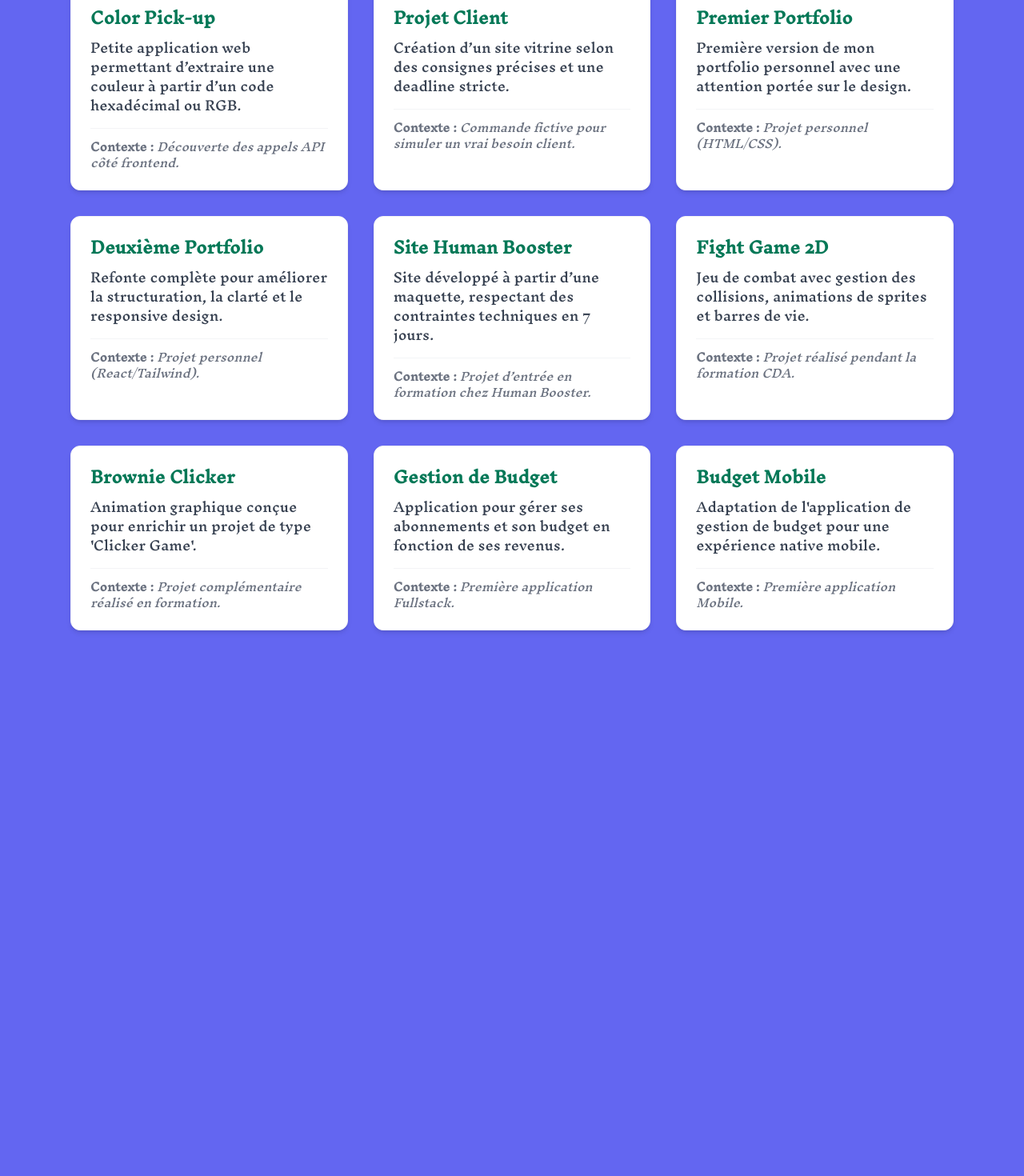
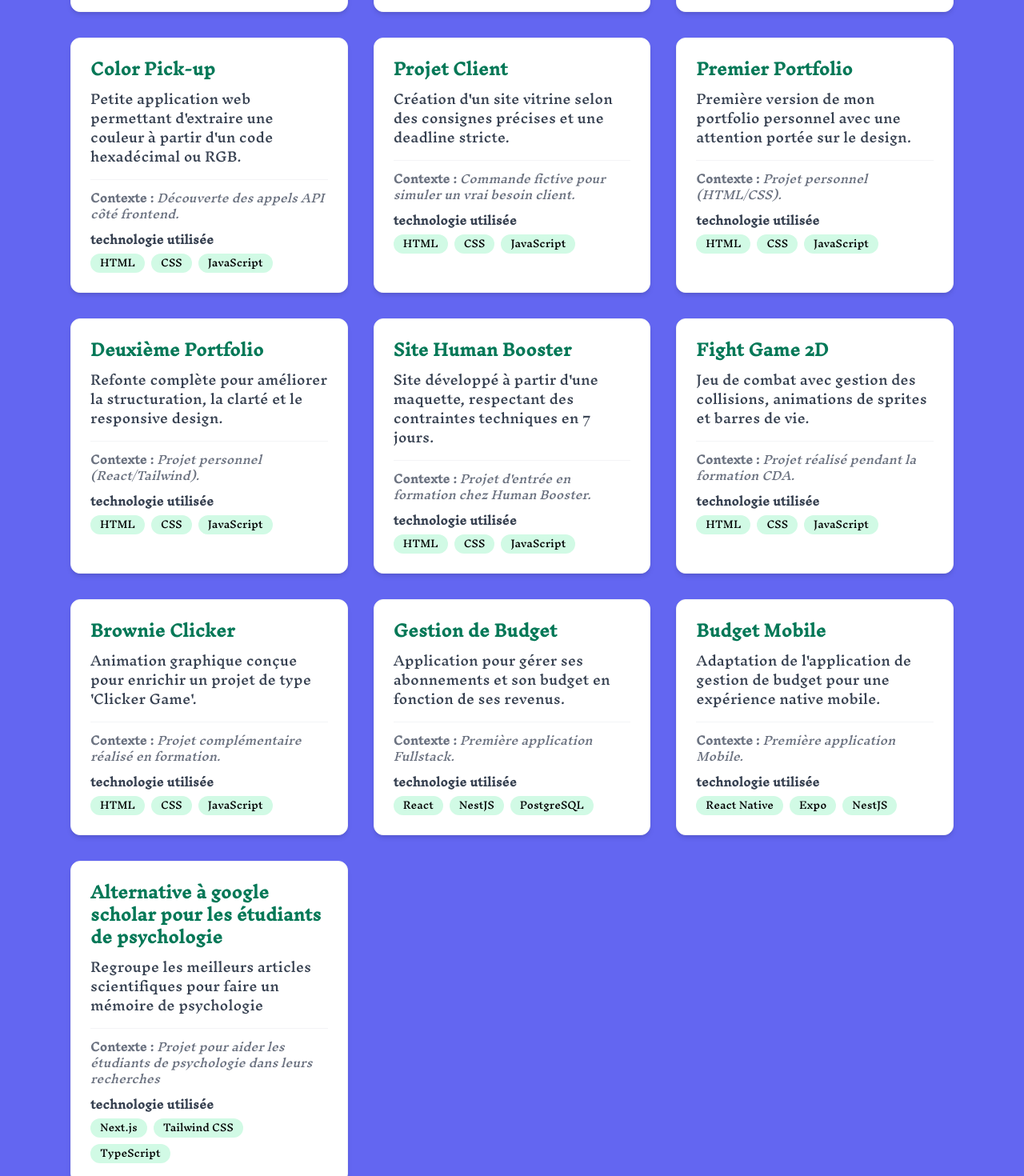
Before and after one commit to emixam113/portfolio-react, a React (Vite) app: page /projets in a window 1280 px wide. Shown: the part 660-2130 px from the top of the page at 80% size. Before the commit the page ends 1488 px from the top, so only its background shows below. Built offline with nearby package versions, Linux system fonts and the light colour scheme.

Commit message:
add project

```diff
--- a/src/components/ProjectCard.jsx
+++ b/src/components/ProjectCard.jsx
@@ -1,6 +1,6 @@
 import { motion } from "framer-motion";
 
-export default function ProjectCard({ title, description, context }) {
+export default function ProjectCard({ title, description, context, technologie }) {
     return (
         <motion.div
             className="bg-white rounded-xl shadow-md p-5 md:p-6 border border-gray-100 cursor-pointer w-full max-w-sm md:max-w-md mx-auto"
@@ -11,21 +11,48 @@ export default function ProjectCard({ title, description, context }) {
             whileHover={{ scale: 1.03 }}
             transition={{ type: "spring", stiffness: 300, damping: 20 }}
         >
-            {/* Titre : text-lg sur mobile, text-xl sur desktop */}
+            {/* Titre */}
             <h2 className="text-lg md:text-xl font-bold mb-3 text-emerald-700 font-InknutAntiqua">
                 {title}
             </h2>
 
-            {/* Description : text-sm pour éviter les blocs de texte trop longs sur petit écran */}
+            {/* Description */}
             <p className="text-sm md:text-base mb-4 text-gray-700 leading-relaxed">
                 {description}
             </p>
 
-            {/* Contexte : souligné par une petite bordure pour la structure */}
-            <div className="pt-3 border-t border-gray-100">
-                <p className="text-xs md:text-sm italic text-gray-500">
-                    <span className="font-semibold not-italic">Contexte :</span> {context}
-                </p>
+            {/* Contexte et Technologies */}
+            <div className="pt-3 border-t border-gray-100 space-y-3">
+                {/* Contexte */}
+                <div>
+                    <p className="text-xs md:text-sm italic text-gray-500">
+                        <span className="font-semibold not-italic">Contexte : </span>
+                        {context}
+                    </p>
+                </div>
+
+                {/* Technologies */}
+                <div>
+                    <p className="text-xs md:text-sm font-semibold text-gray-700 mb-2">
+                        technologie utilisée
+                    </p>
+                    <div className="flex flex-wrap gap-2">
+                        {Array.isArray(technologie) ? (
+                            technologie.map((tech, index) => (
+                                <span
+                                    key={index}
+                                    className="px-3 py-1 bg-emerald-100 text-black rounded-full text-xs font-medium hover:bg-emerald-200 transition-colors"
+                                >
+                                    {tech}
+                                </span>
+                            ))
+                        ) : (
+                            <span className="px-3 py-1 bg-emerald-100 text-emerald-700 rounded-full text-xs font-medium">
+                                {technologie}
+                            </span>
+                        )}
+                    </div>
+                </div>
             </div>
         </motion.div>
     );
--- a/src/pages/projets.jsx
+++ b/src/pages/projets.jsx
@@ -5,70 +5,86 @@ export default function Projets() {
     const projects = [
         {
             title: "Casse-Brique",
-            description: "Projet d’initiation pour apprendre les bases de l’animation, des événements clavier et de la gestion des collisions.",
-            context: "Projet réalisé dans le cadre de ma licence de psychologie (UE libre) avec la documentation MDN."
+            description: "Projet d'initiation pour apprendre les bases de l'animation, des événements clavier et de la gestion des collisions.",
+            context: "Projet réalisé dans le cadre de ma licence de psychologie (UE libre) avec la documentation MDN.",
+            technologie: ["HTML", "CSS", "JavaScript"]
         },
         {
             title: "Pac-Man",
-            description: "Développement d’un mini-jeu pour le contrôle au clavier.",
-            context: "Étape intermédiaire pour comprendre comment organiser son code."
+            description: "Développement d'un mini-jeu pour le contrôle au clavier.",
+            context: "Étape intermédiaire pour comprendre comment organiser son code.",
+            technologie: ["HTML", "CSS", "JavaScript"]
         },
         {
             title: "Space-Invader",
             description: "Jeu complet avec animations, contrôles clavier et détection de collisions.",
-            context: "Projet de consolidation pour finaliser mon apprentissage des bases du JS."
+            context: "Projet de consolidation pour finaliser mon apprentissage des bases du JS.",
+            technologie: ["HTML", "CSS", "JavaScript"]
         },
         {
             title: "Color Pick-up",
-            description: "Petite application web permettant d’extraire une couleur à partir d’un code hexadécimal ou RGB.",
-            context: "Découverte des appels API côté frontend."
+            description: "Petite application web permettant d'extraire une couleur à partir d'un code hexadécimal ou RGB.",
+            context: "Découverte des appels API côté frontend.",
+            technologie: ["HTML", "CSS", "JavaScript"]
         },
         {
             title: "Projet Client",
-            description: "Création d’un site vitrine selon des consignes précises et une deadline stricte.",
-            context: "Commande fictive pour simuler un vrai besoin client."
+            description: "Création d'un site vitrine selon des consignes précises et une deadline stricte.",
+            context: "Commande fictive pour simuler un vrai besoin client.",
+            technologie: ["HTML", "CSS", "JavaScript"]
         },
         {
             title: "Premier Portfolio",
             description: "Première version de mon portfolio personnel avec une attention portée sur le design.",
-            context: "Projet personnel (HTML/CSS)."
+            context: "Projet personnel (HTML/CSS).",
+            technologie: ["HTML", "CSS", "JavaScript"]
         },
         {
             title: "Deuxième Portfolio",
             description: "Refonte complète pour améliorer la structuration, la clarté et le responsive design.",
-            context: "Projet personnel (React/Tailwind)."
+            context: "Projet personnel (React/Tailwind).",
+            technologie: ["HTML", "CSS", "JavaScript"]
         },
         {
             title: "Site Human Booster",
-            description: "Site développé à partir d’une maquette, respectant des contraintes techniques en 7 jours.",
-            context: "Projet d’entrée en formation chez Human Booster."
+            description: "Site développé à partir d'une maquette, respectant des contraintes techniques en 7 jours.",
+            context: "Projet d'entrée en formation chez Human Booster.",
+            technologie: ["HTML", "CSS", "JavaScript"]
         },
         {
             title: "Fight Game 2D",
             description: "Jeu de combat avec gestion des collisions, animations de sprites et barres de vie.",
-            context: "Projet réalisé pendant la formation CDA."
+            context: "Projet réalisé pendant la formation CDA.",
+            technologie: ["HTML", "CSS", "JavaScript"]
         },
         {
             title: "Brownie Clicker",
             description: "Animation graphique conçue pour enrichir un projet de type 'Clicker Game'.",
-            context: "Projet complémentaire réalisé en formation."
+            context: "Projet complémentaire réalisé en formation.",
+            technologie: ["HTML", "CSS", "JavaScript"]
         },
         {
             title: "Gestion de Budget",
             description: "Application pour gérer ses abonnements et son budget en fonction de ses revenus.",
-            context: "Première application Fullstack."
+            context: "Première application Fullstack.",
+            technologie: ["React", "NestJS", "PostgreSQL"]
         },
         {
             title: "Budget Mobile",
             description: "Adaptation de l'application de gestion de budget pour une expérience native mobile.",
-            context: "Première application Mobile."
+            context: "Première application Mobile.",
+            technologie: ["React Native", "Expo", "NestJS"]
         },
+        {
+            title: "Alternative à google scholar pour les étudiants de psychologie",
+            description: "Regroupe les meilleurs articles scientifiques pour faire un mémoire de psychologie",
+            context: "Projet pour aider les étudiants de psychologie dans leurs recherches",
+            technologie: ["Next.js", "Tailwind CSS", "TypeScript"]
+        }
     ];
 
     return (
-        /* px-6 pour laisser de l'espace sur les bords du téléphone */
         <main className="max-w-6xl mx-auto px-6 py-10">
-            {/* text-2xl sur mobile pour éviter que le titre prenne toute la place */}
             <h1 className="text-2xl md:text-4xl font-bold mb-12 text-center font-InknutAntiqua text-white underline underline-offset-8">
                 Mes projets
             </h1>
@@ -80,12 +96,13 @@ export default function Projets() {
                         whileInView={{ opacity: 1, y: 0 }}
                         viewport={{ once: true, amount: 0.1 }}
                         transition={{ duration: 0.5, delay: index * 0.1 }}
-                        className="flex justify-center" // Centre la carte si la grille est sur 1 colonne
+                        className="flex justify-center"
                     >
                         <ProjectCard
                             title={proj.title}
                             description={proj.description}
                             context={proj.context}
+                            technologie={proj.technologie}
                         />
                     </motion.div>
                 ))}
```
